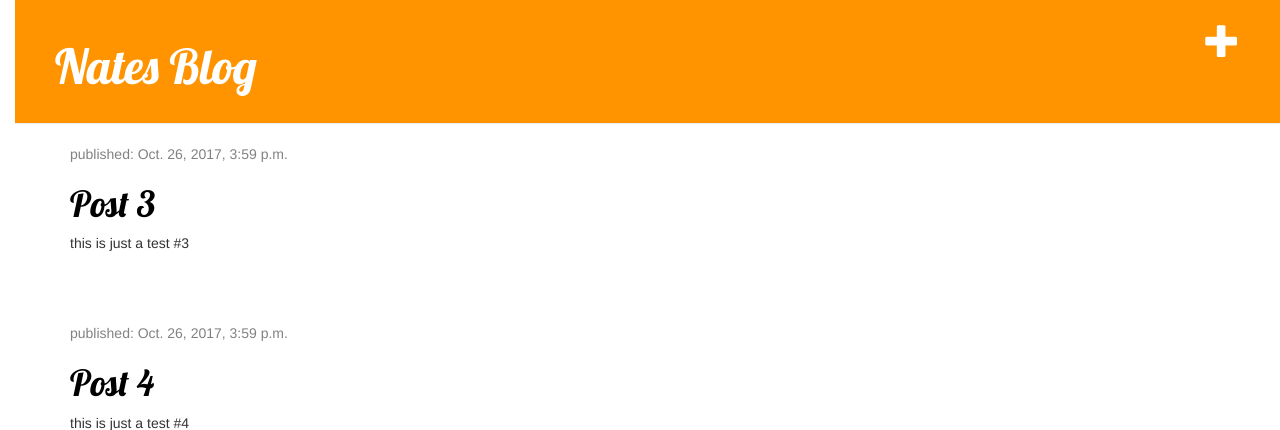
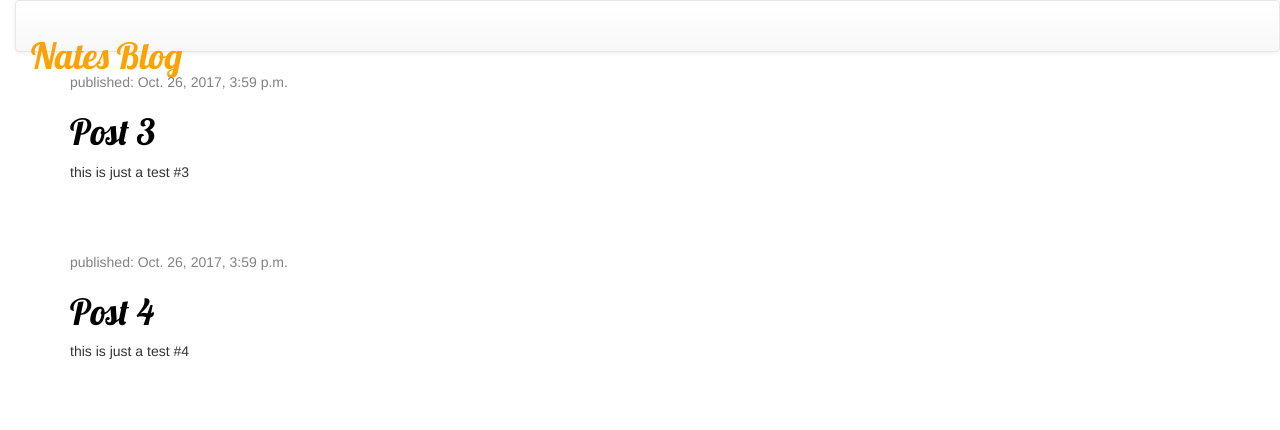
Before and after one commit to NMartin11/YourAverageHuman, a Django app: page / in a window 1280 px wide. Shown: the top 430 px of the page. Run offline with Django 3.2, Linux system fonts and the light colour scheme; data comes from the database, SQL or seed files in the repository; both versions use the stored data as it was after the commit; some libraries are stand-ins or nearby versions.

Commit message:
started nav bar

```diff
--- a/Website/blog/templates/blog/base.html
+++ b/Website/blog/templates/blog/base.html
@@ -11,10 +11,30 @@
 </head>
 <body>
 
-    <div class="page-header">
-        <a href="{% url 'post_new' %}" class="top-menu"><span class="glyphicon glyphicon-plus"></span></a>
-        <h1><a href="/">Nates Blog</a></h1>
-    </div>
+    <nav class="navbar navbar-default">
+        <div class="container-fluid">
+            <div class="navbar-header">
+
+                <div class="navbar-brand">
+                    <h1><a href="/">Nates Blog</a></h1>
+                </div>
+
+            </div>
+        </div>
+
+        <div class="collapse navbar-collapse" id="bs-example-navbar-collapse-1">
+            <ul class="nav navbar-nav navbar-right">
+                <li class="active">
+                    {% if user.is_authenticated %}
+                    <a href="{% url 'post_new' %}"><span class="glyphicon glyphicon-plus"></span></a>
+                    {% endif %}
+                </li>
+            </ul>
+        </div>
+
+
+    </nav>
+
 
     <div class="content container">
         <div class="row">
--- a/Website/blog/templates/blog/post_list.html
+++ b/Website/blog/templates/blog/post_list.html
@@ -1,7 +1,7 @@
 {% extends 'blog/base.html' %}
 
-    {% block post %}
-        {% for post in posts %}
+{% block post %}
+    {% for post in posts %}
         <div class="post">
             <div class="date">
                 <p>published: {{post.published_date}}</p>
--- a/Website/blog/views.py
+++ b/Website/blog/views.py
@@ -2,7 +2,7 @@ from django.shortcuts import render
 from django.utils import timezone
 from .models import Post
 from django.shortcuts import render, get_object_or_404, redirect
-from .forms import PostForm
+from .forms import PostForm, NameForm
 
 
 # Create your views here.
@@ -21,6 +21,7 @@ def post_detail(request, pk):
 def post_new(request):
     if request.method == "POST":
         form = PostForm(request.POST)
+        form2 = NameForm(request.POST)
         if form.is_valid():
             post = form.save(commit=False)
             post.author = request.user
@@ -29,4 +30,5 @@ def post_new(request):
             return redirect('post_detail', pk=post.pk)
     else:
         form = PostForm()
-    return render(request, 'blog/post_edit.html', {'form': form})
+        form2 = NameForm()
+    return render(request, 'blog/post_edit.html', {'form': form, 'form2': form2})
```
Also changed, not shown: Website/blog/forms.py (+7 -0 lines), Website/db.sqlite3.
